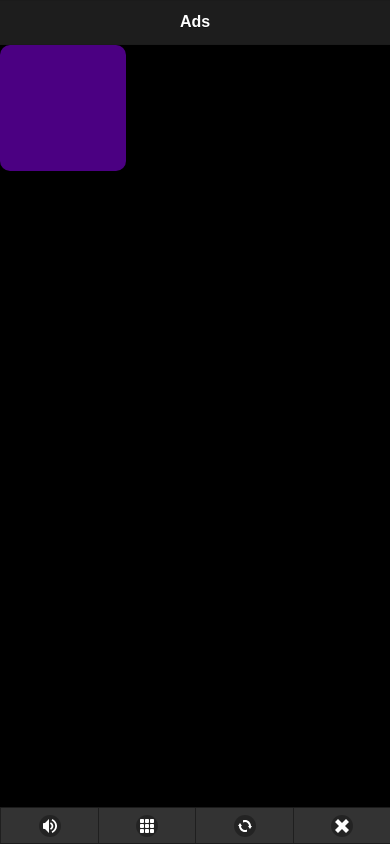
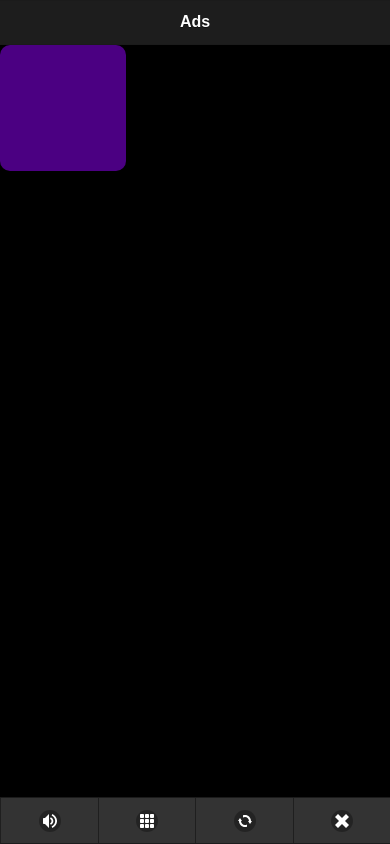
Before and after one commit to trollglodita/akatsuki, a plain HTML site: page index.html in a window 390 px wide. Drawn offline with Linux system fonts and the light colour scheme; some packages are replaced by stand-ins of ours.

Commit message:
prototype icon 3

```diff
--- a/config.xml
+++ b/config.xml
@@ -25,7 +25,7 @@
 	<icon src="res/icon-36-lpdi.png" gap:platform="android" gap:density="ldpi" />
 	<icon src="res/icon-48-mpdi.png" gap:platform="android" gap:density="mdpi" />
 	<icon src="res/icon-72-hpdi.png" gap:platform="android" gap:density="hdpi" />
-	<icon src="res/icon-96-xhddi.png" gap:platform="android" gap:density="xhdpi" />
+	<icon src="res/icon-96-xhdpi.png" gap:platform="android" gap:density="xhdpi" />
 	<icon src="res/icon-144-xxhdpi.png" gap:platform="android" gap:density="xxhdpi" />
 
 	<gap:splash src="res/splash-ldpi.png" gap:platform="android" gap:density="ldpi"/>
--- a/css/new.css
+++ b/css/new.css
@@ -50,7 +50,7 @@ section#load, .ui-page .ui-page-active {
 
 .ui-navbar li a {
   width: 100%;
-  height: 35px;
+  height: 45px;
 }
 
 .item {
```
